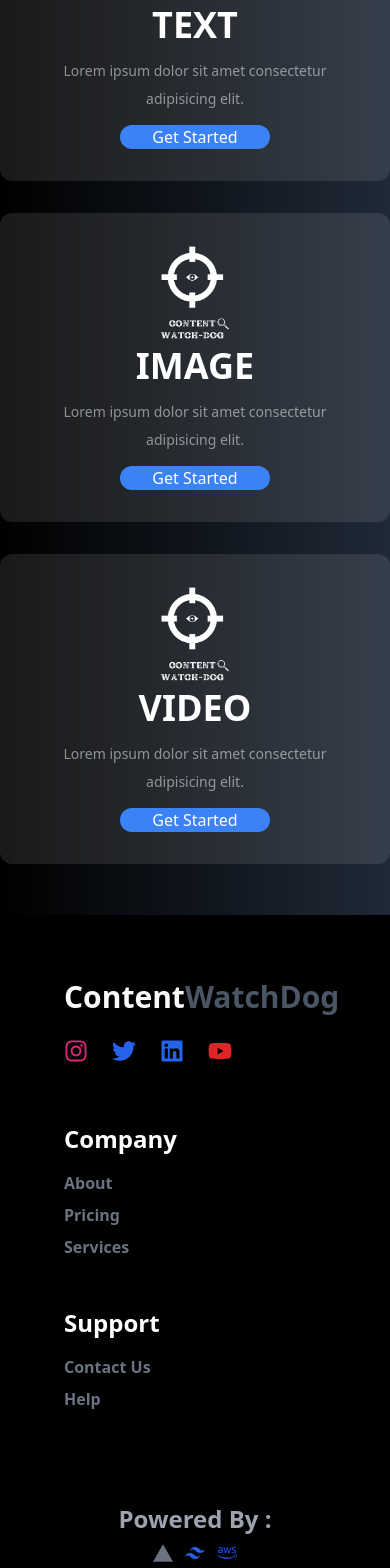
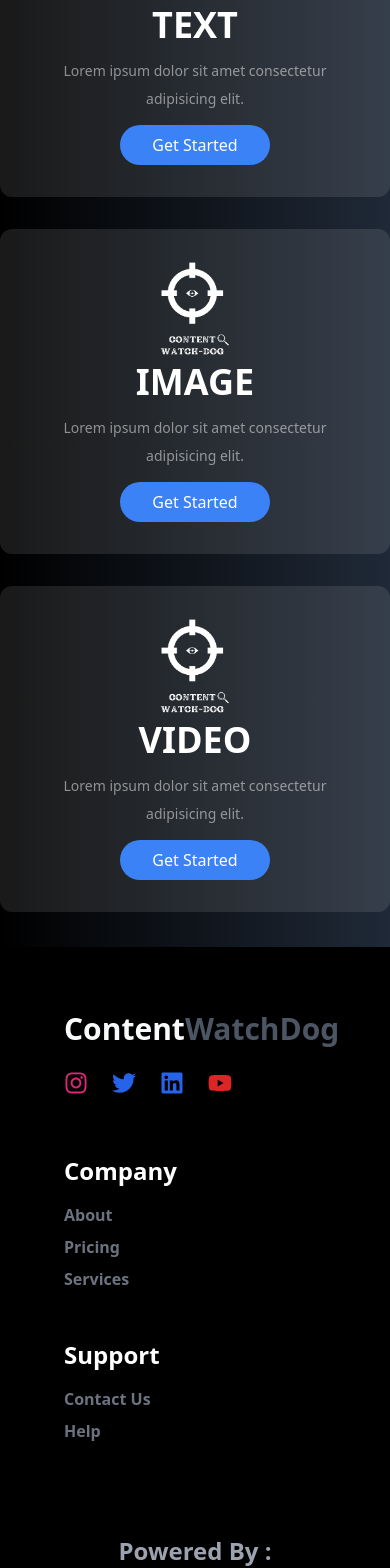
Before and after one commit to karanchugh02/content-watchdog-frontend, a Next.js app: page / in a window 390 px wide. Shown: the part 825-2393 px from the top of the page. Built offline with nearby package versions, Linux system fonts and the light colour scheme.

Commit message:
ci: body updated

```diff
--- a/components/home/common/navbar.tsx
+++ b/components/home/common/navbar.tsx
@@ -49,7 +49,6 @@
         ></span>
       </button>
 
-
       <nav>
         <CustomLink
           href="/"
@@ -81,7 +80,6 @@
           className="font-bold px-2 py-4 rounded-full  border-2 border-white hover:border-black hover:bg-white hover:text-black"
         ></CustomLink>
       </nav>
-
     </header>
   );
 };
--- a/components/home/main/index.tsx
+++ b/components/home/main/index.tsx
@@ -29,7 +29,7 @@
           <div className="text-center absolute  md:top-96  left-0 right-0 m-auto">
             <h1 className="m-7 py-10  text-2xl">Types of Services</h1>
             <div className="flex flex-col md:flex-row md:max-w-5xl max-w-xl mx-auto gap-8">
-              <div className="bg-white/10 p-8 rounded-xl mix-blend-luminosity">
+              <div className="bg-white/10 p-8 rounded-xl mix-blend-luminosity md:hover:scale-110 transition-all duration-100 ease-out">
                 <Image
                   src={'/assets/panel/logo.png'}
                   alt="Picture of the author"
@@ -41,11 +41,11 @@
                 <p className="text-sm leading-7 my-3 font-light opacity-50">
                   Lorem ipsum dolor sit amet consectetur adipisicing elit.{' '}
                 </p>
-                <button className="bg-blue-500 py-w.5 px-8 rounded-full">
+                <button className="bg-blue-500 py-2 px-8 rounded-full hover:bg-blue-600">
                   Get Started
                 </button>
               </div>
-              <div className="bg-white/10 p-8 rounded-xl mix-blend-luminosity">
+              <div className="bg-white/10 p-8 rounded-xl mix-blend-luminosity md:hover:scale-110 transition-all duration-100 ease-out">
                 <Image
                   src={'/assets/panel/logo.png'}
                   alt="Picture of the author"
@@ -57,11 +57,11 @@
                 <p className="text-sm leading-7 my-3 font-light opacity-50">
                   Lorem ipsum dolor sit amet consectetur adipisicing elit.{' '}
                 </p>
-                <button className="bg-blue-500 py-w.5 px-8 rounded-full">
+                <button className="bg-blue-500   rounded-full py-2 px-8 hover:bg-blue-600 ">
                   Get Started
                 </button>
               </div>
-              <div className="bg-white/10 p-8 rounded-xl mix-blend-luminosity">
+              <div className="bg-white/10 p-8 rounded-xl mix-blend-luminosity md:hover:scale-110 transition-all duration-100 ease-out">
                 <Image
                   src={'/assets/panel/logo.png'}
                   alt="Picture of the author"
@@ -73,7 +73,7 @@
                 <p className="text-sm leading-7 my-3 font-light opacity-50">
                   Lorem ipsum dolor sit amet consectetur adipisicing elit.{' '}
                 </p>
-                <button className="bg-blue-500 py-w.5 px-8 rounded-full">
+                <button className="bg-blue-500 py-2 px-8 rounded-full hover:bg-blue-600">
                   Get Started
                 </button>
               </div>
@@ -81,7 +81,7 @@
           </div>
         </div>
       </main>
-      <div className="mt-[50rem] md:mt-[8rem]">
+      <div className="mt-[52rem] md:mt-[8rem]">
         <Footer />
       </div>
     </div>
```
